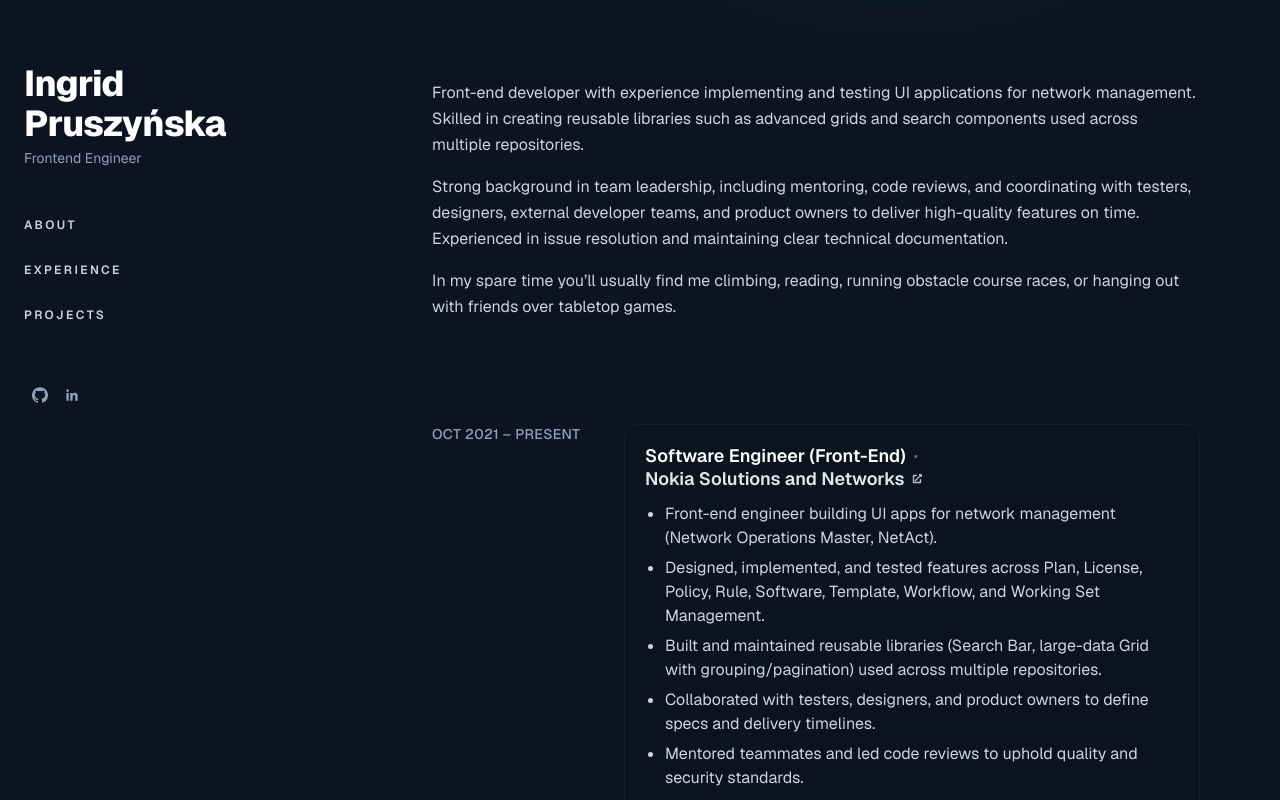
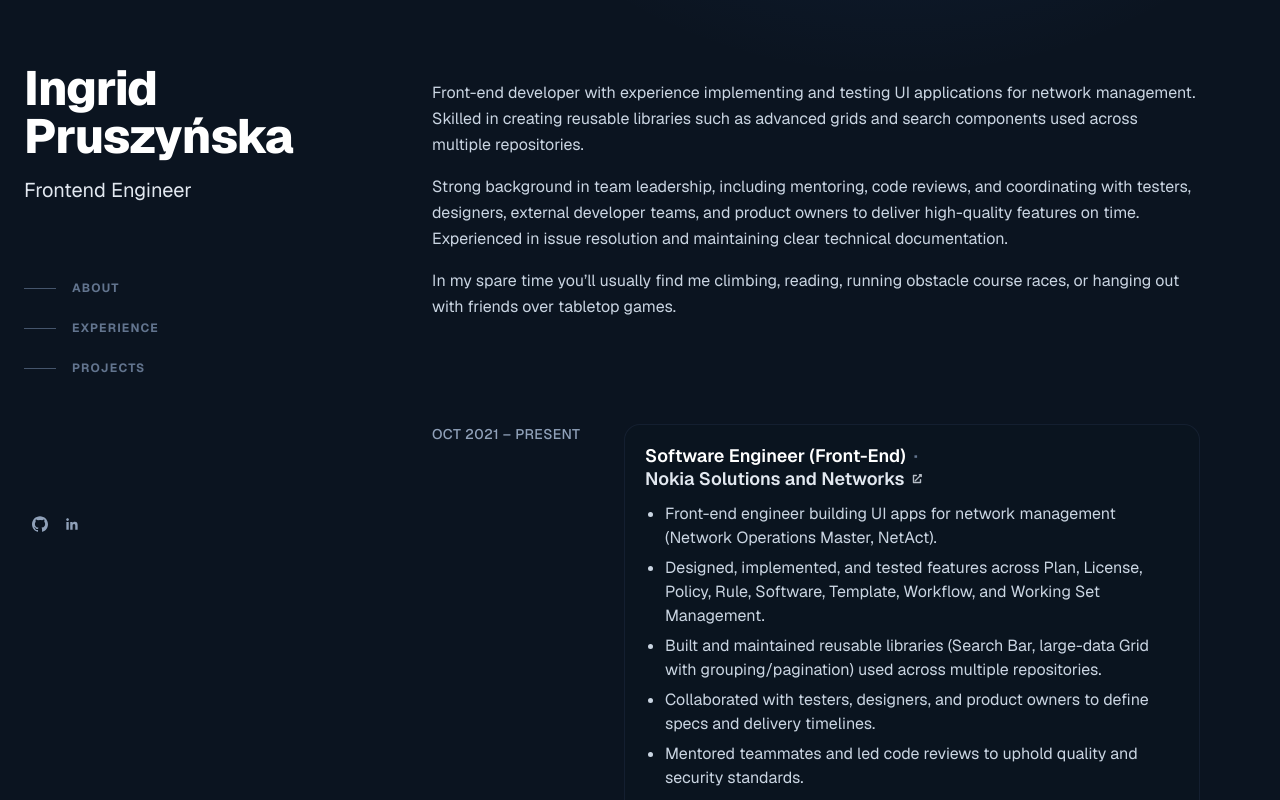
Before and after one commit to Ilshae/portfolio-2026, a Next.js app: page / in a window 1280 px wide. Shown: the top 800 px of the page. Built offline with nearby package versions, Linux system fonts and the light colour scheme.

Commit message:
Sticky nav

```diff
--- a/src/components/nav-link/nav-link.tsx
+++ b/src/components/nav-link/nav-link.tsx
@@ -1,5 +1,4 @@
 import * as React from 'react';
-import { Separator } from '@/components/ui/separator';
 
 export type NavLinkProps = {
   href: `#${string}`;
@@ -11,20 +10,22 @@ export type NavLinkProps = {
 export const NavLink = React.forwardRef<HTMLAnchorElement, NavLinkProps>(
   ({ href, children, className, ariaLabel, ...anchorProps }, ref) => {
     return (
-      <div className={className}>
-        <Separator className="w-24 bg-[#0b1420]/40" />
       <a
         href={href}
         ref={ref}
         aria-label={ariaLabel}
-          className="mt-2 block text-xs font-semibold tracking-[0.2em] text-slate-300 hover:text-white focus-visible:outline-none focus-visible:ring-2 focus-visible:ring-sky-400/60"
+        className="group flex items-center py-3 focus-visible:outline-none"
         {...anchorProps}
       >
+        <span className="nav-indicator mr-4 h-px w-8 bg-slate-600 transition-all group-hover:w-16 group-hover:bg-slate-200 group-focus-visible:w-16 group-focus-visible:bg-slate-200 motion-reduce:transition-none"></span>
+        <span className="nav-text text-xs font-bold uppercase tracking-widest text-slate-500 group-hover:text-slate-200 group-focus-visible:text-slate-200">
           {children}
+        </span>
       </a>
-      </div>
     );
   },
 );
 
+NavLink.displayName = 'NavLink';
+
 export default NavLink;
--- a/src/components/sidebar/sidebar.tsx
+++ b/src/components/sidebar/sidebar.tsx
@@ -1,6 +1,8 @@
+'use client';
+
 import * as React from 'react';
+import { SocialIcons } from '@/components/social-icons/social-icons';
 import { NavLink } from '@/components/nav-link/nav-link';
-import { SocialIcons } from '@/components/social-icons/social-icons';
 
 export type SidebarProps = {
   name: string;
@@ -20,22 +22,26 @@ export const Sidebar: React.FC<SidebarProps> = function Sidebar({
 }) {
   return (
     <aside
-      className={`py-16 pr-6 border-r border-[#0b1420]/40 ${className ?? ''}`}
+      className={`sticky top-0 h-screen pt-16 ${className ?? ''}`}
       aria-label="Sidebar"
       {...rest}
     >
-      <div className="sticky top-10">
-        <h1 className="text-4xl font-extrabold tracking-tight text-white">{name}</h1>
-        <p className="mt-1 text-sm text-slate-400">{title}</p>
+      <div className="space-y-4">
+        <h1 className="text-5xl font-extrabold tracking-tight text-white">{name}</h1>
+        <h2 className="text-xl leading-7">{title}</h2>
+      </div>
 
-        <nav className="mt-10 space-y-5" aria-label="Section navigation">
+      <nav className="mt-16" aria-label="Section navigation">
+        <ul className="w-max">
           {sections.map((section) => (
-            <NavLink key={section.href} href={section.href}>
-              {section.label.toUpperCase()}
-            </NavLink>
+            <li key={section.href}>
+              <NavLink href={section.href}>{section.label}</NavLink>
+            </li>
           ))}
-        </nav>
+        </ul>
+      </nav>
 
+      <div className="mt-auto pt-16">
         <SocialIcons links={socials} />
       </div>
     </aside>
```
Lines whose indentation alone changed are shown as unchanged.
